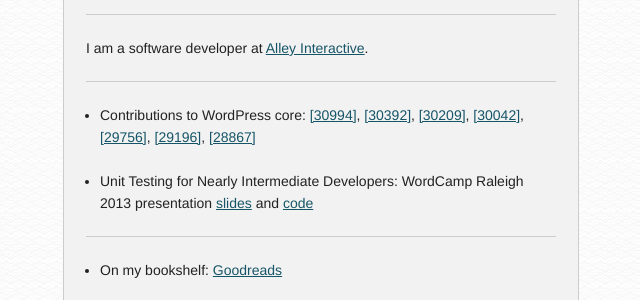
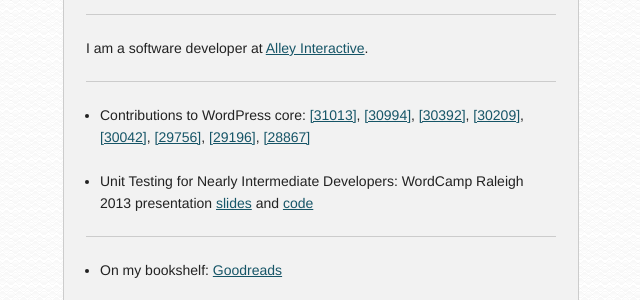
Before and after one commit to dlh01/dlh01.github.io, a Jekyll site: the page built from index.html, in a window 1280 px wide. Shown: the part 340-640 px from the top of the page, without its empty margins (319-959 px from the left). Built offline with Jekyll 4.4.1, drawn with Linux system fonts in a browser that asks for light colours; Markdown is read by kramdown in place of the engine named in the settings.

Commit message:
Add [31013]

```diff
--- a/index.html
+++ b/index.html
@@ -17,7 +17,7 @@
 
 <section class="block-sections__section">
     <ul>
-        <li>Contributions to WordPress core: <a href="https://core.trac.wordpress.org/changeset/30994">[30994]</a>, <a href="https://core.trac.wordpress.org/changeset/30392">[30392]</a>, <a href="https://core.trac.wordpress.org/changeset/30209">[30209]</a>, <a href="https://core.trac.wordpress.org/changeset/30042">[30042]</a>, <a href="https://core.trac.wordpress.org/changeset/29756">[29756]</a>, <a href="https://core.trac.wordpress.org/changeset/29196">[29196]</a>, <a href="https://core.trac.wordpress.org/changeset/28867">[28867]</a></li>
+        <li>Contributions to WordPress core: <a href="https://core.trac.wordpress.org/changeset/31013">[31013]</a>, <a href="https://core.trac.wordpress.org/changeset/30994">[30994]</a>, <a href="https://core.trac.wordpress.org/changeset/30392">[30392]</a>, <a href="https://core.trac.wordpress.org/changeset/30209">[30209]</a>, <a href="https://core.trac.wordpress.org/changeset/30042">[30042]</a>, <a href="https://core.trac.wordpress.org/changeset/29756">[29756]</a>, <a href="https://core.trac.wordpress.org/changeset/29196">[29196]</a>, <a href="https://core.trac.wordpress.org/changeset/28867">[28867]</a></li>
         <li>Unit Testing for Nearly Intermediate Developers: WordCamp Raleigh 2013 presentation <a href="https://speakerdeck.com/dlh01/unit-testing-for-nearly-intermediate-developers">slides</a> and <a href="https://github.com/dlh01/raleigh2013">code</a></li>
     </ul>
 </section>
```
